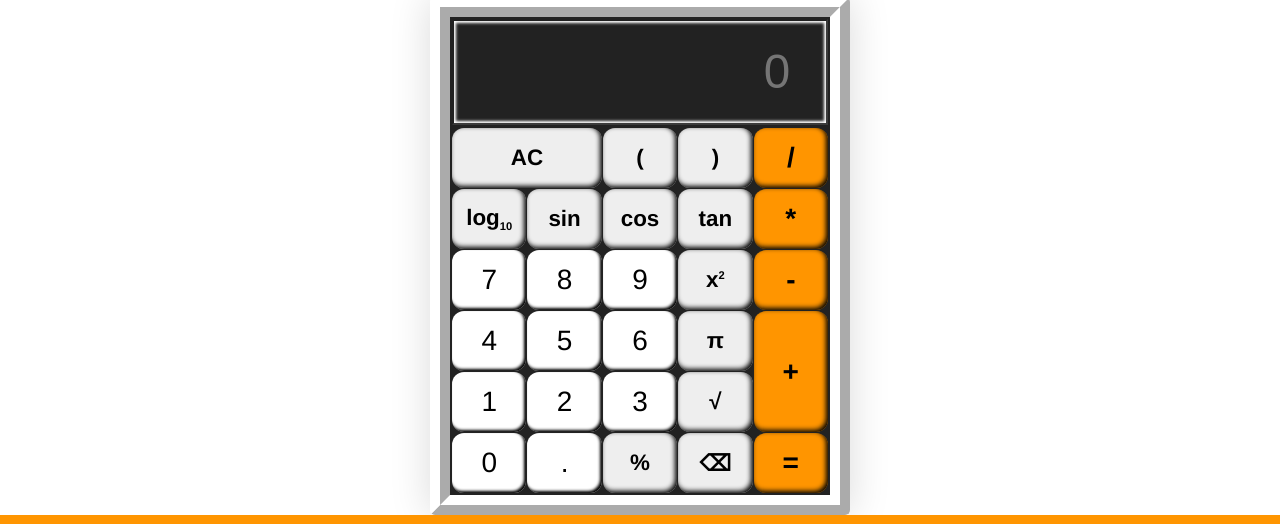
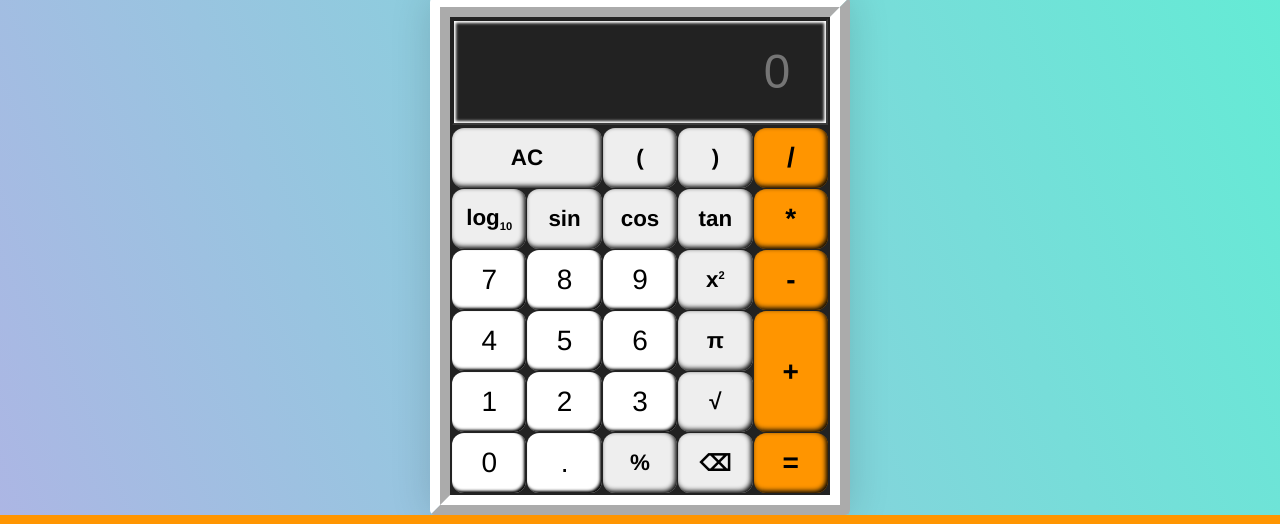
Before and after one commit to sajaadkhan7/calculator_javascript, a plain HTML site: page index.html in a window 1280 px wide. Shown: the part 78-602 px from the top of the page. Drawn offline with Linux system fonts and the light colour scheme.

Commit message:
Update main.css

```diff
--- a/css/main.css
+++ b/css/main.css
@@ -3,6 +3,8 @@ body {
     line-height: 1.3;
     font-weight: 300;
     margin: 0;
+    margin:0;
+    width: 100vw;
 }
 
 :root {
@@ -66,15 +68,16 @@ input {
 
 
 main {
-/*     align-items: center;
+  //  align-items: center;
     background-image: linear-gradient(248deg, #64ebd5, #acb6e4);
-    display: flex;
-    height: 90vh;
-    justify-content: center; */
+  //  display: flex;
+ //   height: 90vh;
+   // justify-content: center;
 }
 
 .container {
 /*     max-width: 20em; */
+    width: 100vw;
 }
 
 .calculator {
```
